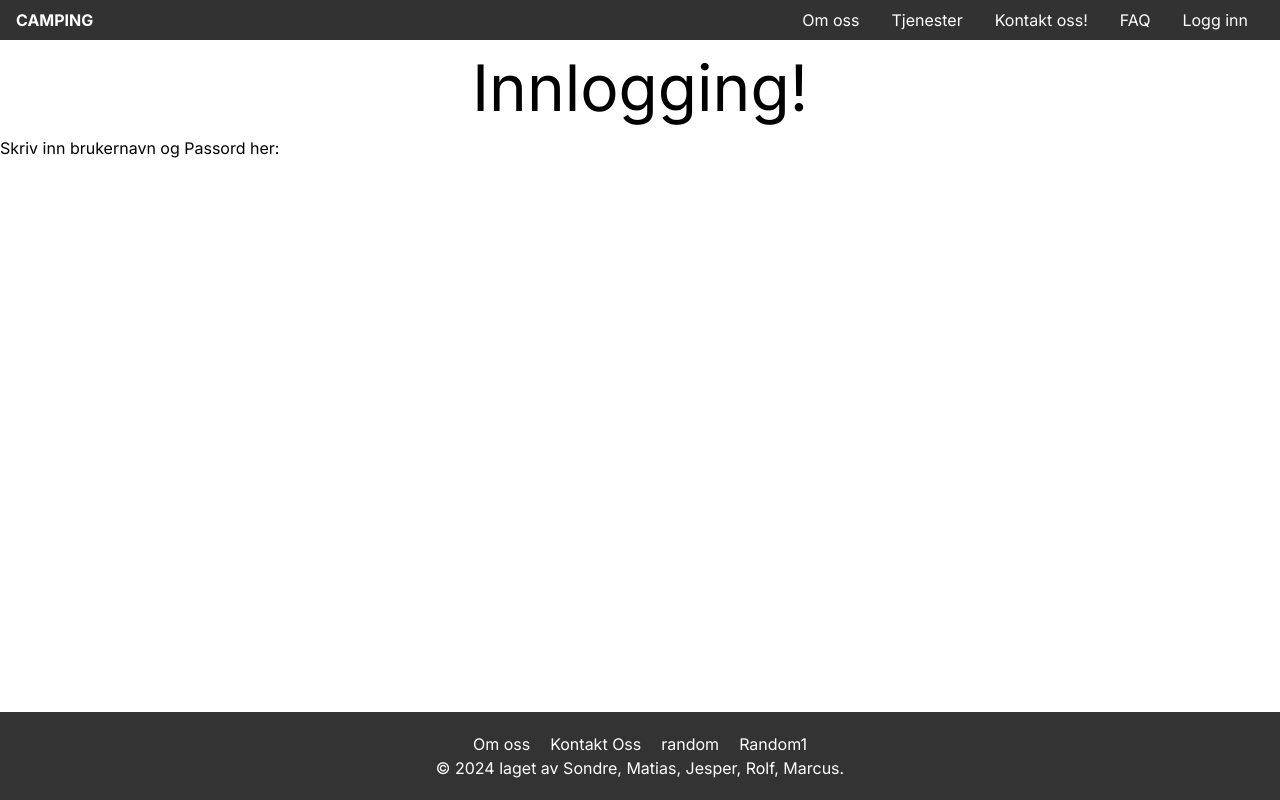
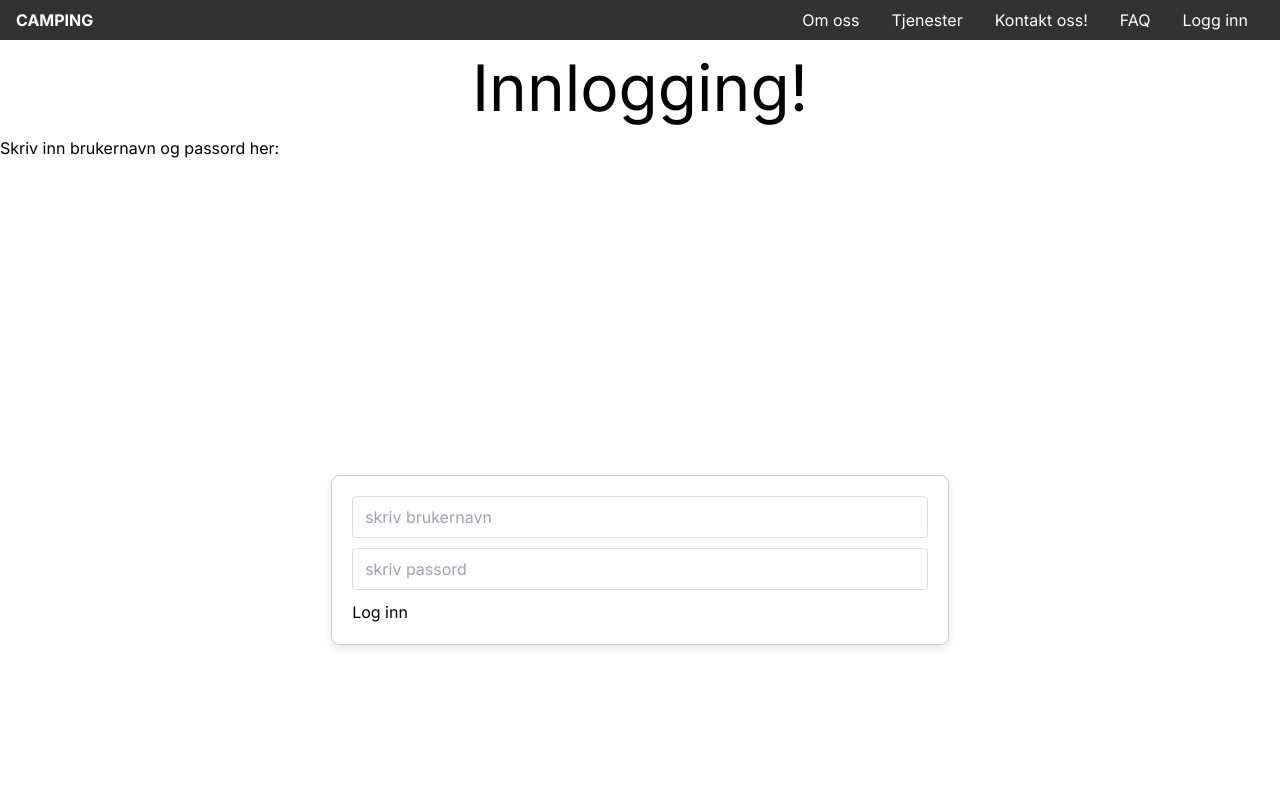
Before and after one commit to APP2000Camping/APP2000-gruppe05, a Next.js app in the folder app1/: page /logInn in a window 1280 px wide. Shown: the top 800 px of the page. Built offline with nearby package versions, Linux system fonts and the light colour scheme.

Commit message:
lagt til form, logginn side, css til form.

```diff
--- /dev/null
+++ b/app1/app/components/form.js
@@ -0,0 +1,43 @@
+import React, {useState} from 'react';
+
+import styles from './form.module.css';
+
+
+const Form = ({onSubmit }) => {
+    const [username, setUsername] = useState('');
+    const [password, setPassword] = useState('');
+
+    const handleSubmit = (e) =>{
+        e.preventDefault();
+        onSubmit(username,password);
+        setUsername('');
+        setPassword('');
+    }
+    return (
+        <div className={styles.formContainer}>
+        <form onSubmit ={handleSubmit} className={styles.form}>
+        <input
+        type="text"
+        className={styles.inputField}
+        value={username}
+        onChange={(e)=> setUsername(e.target.value)}
+        placeholder = "skriv brukernavn"
+        />
+        <input
+        type="text"
+        className= {styles.inputField}
+        value={password}
+        onChange={()=> setPassword(e.target.value)}
+        placeholder = "skriv passord"
+
+        />
+
+
+        <button type="submit">Log inn</button>
+        </form>
+        </div>
+
+    )
+
+};
+export default Form
--- /dev/null
+++ b/app1/app/components/form.module.css
@@ -0,0 +1,36 @@
+/* Form.module.css */
+.formContainer {
+    display: flex;
+    justify-content: center;
+    align-items: center;
+    height: 100vh; /* Fyller hele høyden av viewporten */
+  }
+
+  .form {
+    border: 1px solid #ccc;
+    padding: 20px;
+    border-radius: 8px;
+    box-shadow: 0 4px 8px rgba(0,0,0,0.1);
+  }
+
+  .inputField {
+    width: 100%;
+    padding: 8px 12px;
+    margin-bottom: 10px;
+    border: 1px solid #ddd;
+    border-radius: 4px;
+  }
+
+  .submitButton {
+    width: 100%;
+    padding: 8px 12px;
+    background-color: #007bff;
+    color: white;
+    border: none;
+    border-radius: 4px;
+    cursor: pointer;
+  }
+
+  .submitButton:hover {
+    background-color: #0056b3;
+  }
--- a/app1/app/logInn/page.js
+++ b/app1/app/logInn/page.js
@@ -2,17 +2,25 @@
 // app/logInn/page.js
 //laget av sondre
 
+import React from 'react';
 import '../globals.css';
 import NavBar from '../components/nav-bar';
 import Footer from '../components/footer';
+import Form from '../components/form';
 
 export default function LogIn() {
+  const handleLoginSubmit = (inputValue) => {
+    //  håndterer innsendingen av innloggingsdataen
+    console.log('Innloggingsinformasjon:', inputValue);
+  };
+
   return (
     <div className="flex flex-col min-h-screen">
       <NavBar />
       <main className="flex-grow">
         <h1>Innlogging!</h1>
-        <p>Skriv inn brukernavn og Passord her:  </p>
+        <p>Skriv inn brukernavn og passord her:</p>
+        <Form onSubmit={handleLoginSubmit} /> {/* Bruk Form-komponenten */}
       </main>
       <Footer />
     </div>
```
